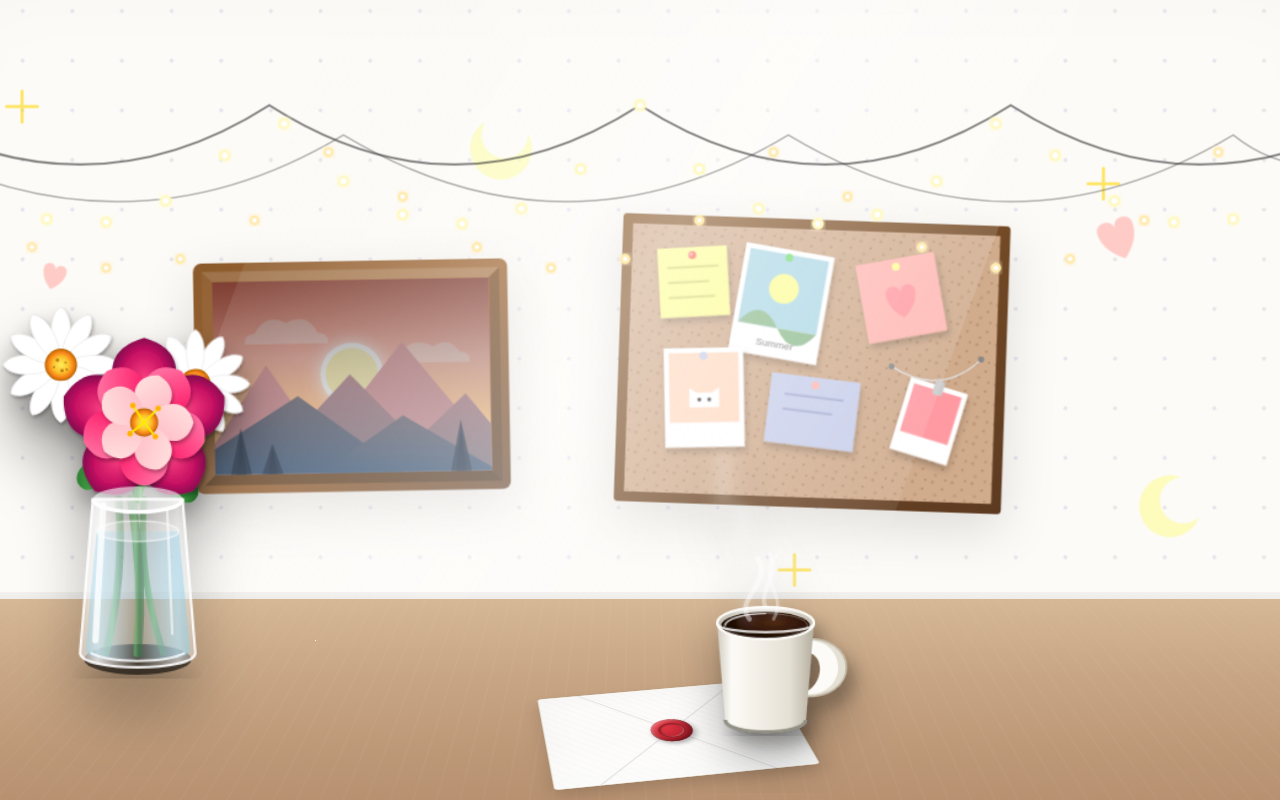
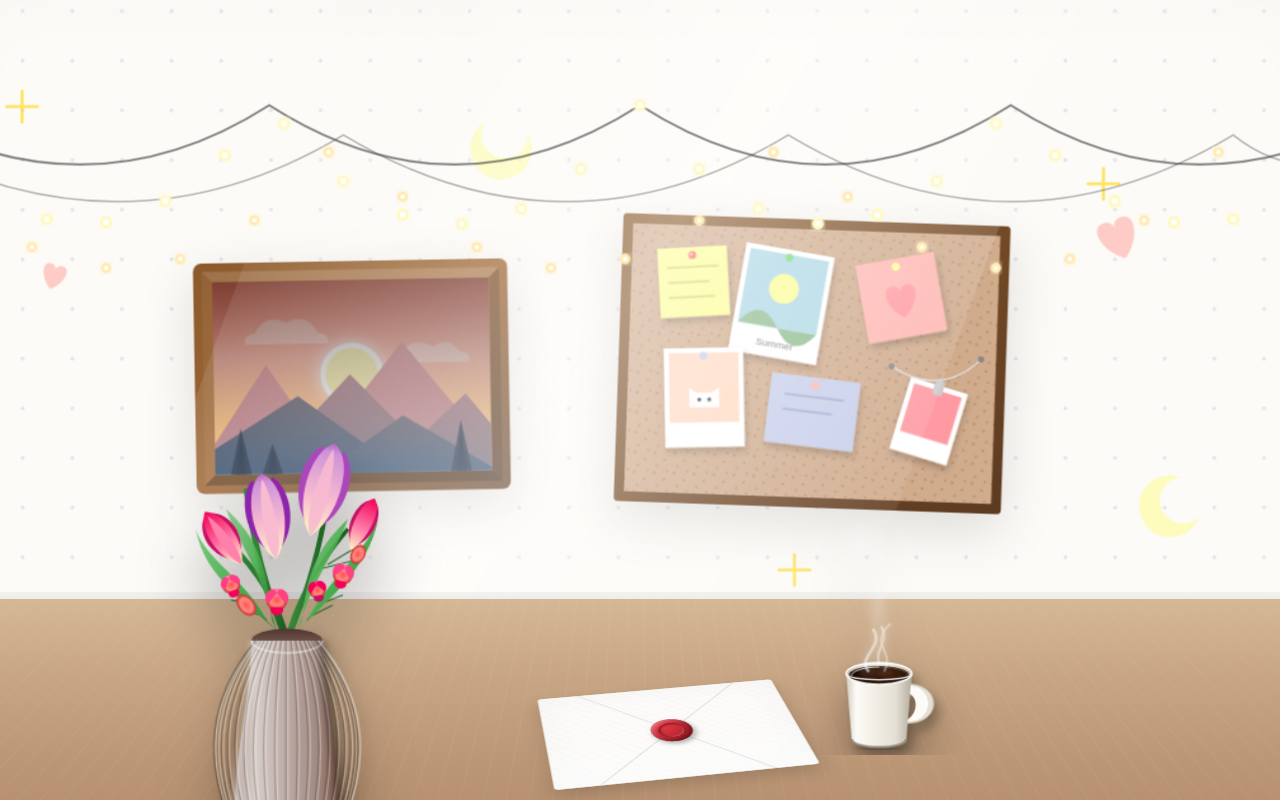
Before and after one commit to 17rndl/apology-letter, a React (Vite) app: page / in a window 1280 px wide. Built offline with nearby package versions, Linux system fonts and the light colour scheme.

Commit message:
Refactor SVG Art Components: Adjust dimensions and positions for SVG Bouquet and Coffee Mug for improved aesthetics

```diff
--- a/src/components/CreativeRoomCSS.css
+++ b/src/components/CreativeRoomCSS.css
@@ -121,10 +121,10 @@
 /* SVG Bouquet */
 .svg-bouquet {
   position: absolute;
-  width: 260px;
-  top: 15%;
-  left: 20%;
-  transform: rotateX(-75deg) translateY(-130px) translateZ(10px);
+  width: 160px;
+  top: 25%;
+  left: 30%;
+  transform: rotateX(-75deg) translateZ(5px);
   transform-origin: bottom center;
   filter: drop-shadow(0 30px 25px rgba(0,0,0,0.35));
 }
@@ -134,9 +134,9 @@
 .svg-coffee-mug {
   position: absolute;
   top: 35%;
-  right: 40%;
-  width: 140px;
-  transform: rotateX(-75deg) translateY(-30px) translateZ(5px);
+  right: 35%;
+  width: 100px;
+  transform: rotateX(-75deg) translateZ(3px);
   transform-origin: bottom center;
   filter: drop-shadow(0 20px 20px rgba(0,0,0,0.3));
 }
--- a/src/components/SVGArt/BouquetSVG.jsx
+++ b/src/components/SVGArt/BouquetSVG.jsx
@@ -1,162 +1,222 @@
 import React from 'react';
 
 const BouquetSVG = ({ className }) => {
+  // Generate curved paths for the vase ribs to give a 3D cylindrical effect
+  const ribPaths = [];
+  const numRibs = 20;
+  for (let i = 0; i <= numRibs; i++) {
+    const t = i / numRibs; // 0 to 1
+    // X positions curve along the cylinder. We use a sine distribution for 3D spacing.
+    const angle = Math.PI * t;
+    const xDist = -Math.cos(angle); // -1 to 1
+
+    // Top rim is narrower (width 60), bottom is wider (width 120), middle is widest (width 160)
+    // We create bezier control points to match the pear shape
+    const topX = 100 + xDist * 30;
+    const midX = 100 + xDist * 80;
+    const botX = 100 + xDist * 55;
+
+    ribPaths.push(`M ${topX} 200 C ${midX} 260, ${midX} 320, ${botX} 380`);
+  }
+
   return (
-    <svg viewBox="-50 -50 250 350" className={className} xmlns="http://www.w3.org/2000/svg" style={{ overflow: 'visible' }}>
+    <svg viewBox="0 0 200 420" className={className} xmlns="http://www.w3.org/2000/svg" style={{ overflow: 'visible' }}>
       <defs>
-        {/* Intricate Daisy Centers */}
-        <radialGradient id="daisyCenter" cx="50%" cy="50%" r="50%">
-          <stop offset="0%" stopColor="#ffee58" />
-          <stop offset="50%" stopColor="#fbc02d" />
-          <stop offset="80%" stopColor="#f57f17" />
-          <stop offset="100%" stopColor="#b26500" />
+        <filter id="shadowGround">
+          <feDropShadow dx="0" dy="20" stdDeviation="10" floodColor="#000" floodOpacity="0.4" />
+        </filter>
+        <filter id="flowerDrop">
+          <feDropShadow dx="0" dy="10" stdDeviation="8" floodColor="#000" floodOpacity="0.2" />
+        </filter>
+        <filter id="petalShadow">
+          <feDropShadow dx="1" dy="2" stdDeviation="1.5" floodColor="#000" floodOpacity="0.3" />
+        </filter>
+        <filter id="vaseShadow">
+          <feDropShadow dx="5" dy="10" stdDeviation="10" floodColor="#000" floodOpacity="0.25" />
+        </filter>
+
+        {/* Vase Gradients (Dusty pinkish-grey ceramic) */}
+        <linearGradient id="vaseBody" x1="0%" y1="0%" x2="100%" y2="0%">
+          <stop offset="0%" stopColor="#bcaaa4" />
+          <stop offset="20%" stopColor="#d7ccc8" />
+          <stop offset="80%" stopColor="#a1887f" />
+          <stop offset="100%" stopColor="#795548" />
+        </linearGradient>
+
+        <linearGradient id="vaseInside" x1="0%" y1="0%" x2="0%" y2="100%">
+          <stop offset="0%" stopColor="#4e342e" />
+          <stop offset="100%" stopColor="#8d6e63" />
+        </linearGradient>
+
+        {/* Tulip Petal Gradients */}
+        <linearGradient id="tulipPurple" x1="0%" y1="100%" x2="0%" y2="0%">
+          <stop offset="0%" stopColor="#fff9c4" /> {/* Pale Yellow base */}
+          <stop offset="40%" stopColor="#f8bbd0" /> {/* Pink mid */}
+          <stop offset="90%" stopColor="#ce93d8" /> {/* Purple tip */}
+          <stop offset="100%" stopColor="#ba68c8" />
+        </linearGradient>
+
+        <linearGradient id="tulipPink" x1="0%" y1="100%" x2="0%" y2="0%">
+          <stop offset="0%" stopColor="#fff9c4" />
+          <stop offset="40%" stopColor="#ff80ab" />
+          <stop offset="100%" stopColor="#f50057" />
+        </linearGradient>
+
+        {/* Spray Rose Gradients */}
+        <radialGradient id="rosePink" cx="50%" cy="50%" r="50%">
+          <stop offset="0%" stopColor="#ff5252" />
+          <stop offset="60%" stopColor="#ff8a80" />
+          <stop offset="100%" stopColor="#c62828" />
         </radialGradient>
 
-        {/* Deep Peony Gradients for layering */}
-        <radialGradient id="peonyDark" cx="50%" cy="50%" r="50%">
-          <stop offset="0%" stopColor="#ff4081" />
-          <stop offset="70%" stopColor="#c51162" />
-          <stop offset="100%" stopColor="#880e4f" />
-        </radialGradient>
-        <linearGradient id="peonyPetal" x1="0%" y1="0%" x2="100%" y2="100%">
-          <stop offset="0%" stopColor="#ff80ab" />
-          <stop offset="50%" stopColor="#ff4081" />
-          <stop offset="100%" stopColor="#f50057" />
-        </linearGradient>
-        <linearGradient id="peonyLight" x1="0%" y1="0%" x2="100%" y2="100%">
-          <stop offset="0%" stopColor="#ffe4e1" />
-          <stop offset="100%" stopColor="#ffb6c1" />
+        {/* Foliage Gradients */}
+        <linearGradient id="tulipLeaf" x1="0%" y1="0%" x2="100%" y2="100%">
+          <stop offset="0%" stopColor="#81c784" />
+          <stop offset="50%" stopColor="#4caf50" />
+          <stop offset="100%" stopColor="#2e7d32" />
         </linearGradient>
 
-        <linearGradient id="stemGrad" x1="0%" y1="0%" x2="100%" y2="0%">
-          <stop offset="0%" stopColor="#2e7d32" />
-          <stop offset="50%" stopColor="#4caf50" />
+        <linearGradient id="stemDark" x1="0%" y1="0%" x2="100%" y2="0%">
+          <stop offset="0%" stopColor="#388e3c" />
           <stop offset="100%" stopColor="#1b5e20" />
         </linearGradient>
-
-        {/* Realistic Vase Refraction Gradients */}
-        <linearGradient id="vaseGlass" x1="0%" y1="0%" x2="100%" y2="0%">
-          <stop offset="0%" stopColor="rgba(255,255,255,0.4)" />
-          <stop offset="15%" stopColor="rgba(255,255,255,0.8)" />
-          <stop offset="50%" stopColor="rgba(255,255,255,0.05)" />
-          <stop offset="85%" stopColor="rgba(255,255,255,0.6)" />
-          <stop offset="100%" stopColor="rgba(255,255,255,0.3)" />
-        </linearGradient>
-
-        <linearGradient id="vaseWater" x1="0%" y1="0%" x2="100%" y2="0%">
-          <stop offset="0%" stopColor="rgba(135,206,235,0.4)" />
-          <stop offset="50%" stopColor="rgba(135,206,235,0.1)" />
-          <stop offset="100%" stopColor="rgba(135,206,235,0.5)" />
-        </linearGradient>
-
-        <filter id="flowerShadow" x="-30%" y="-30%" width="160%" height="160%">
-          <feDropShadow dx="0" dy="10" stdDeviation="8" floodColor="#000" floodOpacity="0.25" />
-        </filter>
-        <filter id="petalShadow" x="-20%" y="-20%" width="140%" height="140%">
-          <feDropShadow dx="1" dy="2" stdDeviation="1.5" floodColor="#000" floodOpacity="0.3" />
-        </filter>
-        <filter id="shadowGround">
-          <feDropShadow dx="0" dy="25" stdDeviation="12" floodColor="#000" floodOpacity="0.5" />
-        </filter>
       </defs>
 
-      {/* Grounding Contact Shadow for the Vase */}
-      <ellipse cx="75" cy="285" rx="42" ry="12" fill="rgba(0,0,0,0.6)" filter="url(#shadowGround)" />
+      {/* Grounding Contact Shadow */}
+      <ellipse cx="100" cy="385" rx="55" ry="12" fill="rgba(0,0,0,0.5)" filter="url(#shadowGround)" />
 
-      {/* Underwater Stems (Distorted by water refraction) - Pushed down to base */}
-      <g opacity="0.6">
-        <path d="M 60 160 Q 65 220 50 280" fill="none" stroke="url(#stemGrad)" strokeWidth="6" strokeLinecap="round" />
-        <path d="M 80 160 Q 75 220 95 280" fill="none" stroke="url(#stemGrad)" strokeWidth="5" strokeLinecap="round" />
-        <path d="M 70 160 Q 80 220 75 280" fill="none" stroke="url(#stemGrad)" strokeWidth="7" strokeLinecap="round" />
-      </g>
+      {/* --- THE FLOWERS --- */}
+      <g>
 
-      <g filter="url(#flowerShadow)">
-        {/* Above Water Stems */}
-        <path d="M 75 160 Q 60 110 30 70" fill="none" stroke="url(#stemGrad)" strokeWidth="5" strokeLinecap="round" />
-        <path d="M 75 160 Q 90 120 120 70" fill="none" stroke="url(#stemGrad)" strokeWidth="4" strokeLinecap="round" />
-        <path d="M 75 160 Q 75 130 80 90" fill="none" stroke="url(#stemGrad)" strokeWidth="6" strokeLinecap="round" />
+        {/* Background Stems */}
+        <path d="M 100 200 Q 110 150 160 90" fill="none" stroke="url(#stemDark)" strokeWidth="4" />
+        <path d="M 100 200 Q 90 150 40 100" fill="none" stroke="url(#stemDark)" strokeWidth="5" />
+        <path d="M 100 200 Q 130 130 140 60" fill="none" stroke="url(#stemDark)" strokeWidth="5" />
+        <path d="M 100 200 Q 70 130 60 50" fill="none" stroke="url(#stemDark)" strokeWidth="6" />
 
-        {/* Leaves */}
-        <path d="M 60 130 C 40 120, 20 140, 30 150 C 40 160, 55 140, 60 130 Z" fill="url(#stemGrad)" />
-        <path d="M 85 140 C 110 130, 130 150, 120 160 C 110 170, 95 150, 85 140 Z" fill="url(#stemGrad)" />
-        <path d="M 70 110 C 90 90, 110 100, 100 120 C 90 130, 70 120, 70 110 Z" fill="url(#stemGrad)" />
-
-        {/* --- DAISY 1 (Top Left) --- */}
-        <g transform="translate(15, 55) scale(0.9)">
-          <g fill="#ffffff" stroke="#e0e0e0" strokeWidth="0.5" filter="url(#petalShadow)">
-            {[0, 30, 60, 90, 120, 150, 180, 210, 240, 270, 300, 330].map((angle, i) => (
-              <path key={angle} d="M 0 0 C -12 -20, -10 -45, 0 -50 C 10 -45, 12 -20, 0 0 Z" transform={`rotate(${angle})`} />
-            ))}
-          </g>
-          <circle cx="0" cy="0" r="14" fill="url(#daisyCenter)" />
-          <g fill="#8c4a00" opacity="0.6">
-             <circle cx="-3" cy="-4" r="1.5" /><circle cx="4" cy="-2" r="1" /><circle cx="1" cy="5" r="1.5" />
-             <circle cx="-6" cy="2" r="1" /><circle cx="5" cy="4" r="1" />
-          </g>
+        {/* Ferns / Greenery filler */}
+        <g stroke="#1b5e20" strokeWidth="1.5" fill="none" opacity="0.8">
+           <path d="M 120 180 L 150 140 M 130 165 L 155 155 M 125 175 L 145 165" />
+           <path d="M 80 180 L 50 150 M 70 165 L 45 160 M 75 175 L 55 170" />
+           <path d="M 130 130 L 170 120 M 140 125 L 165 110" />
         </g>
 
-        {/* --- DAISY 2 (Top Right) --- */}
-        <g transform="translate(120, 70) scale(0.85) rotate(15)">
-          <g fill="#ffffff" stroke="#e0e0e0" strokeWidth="0.5" filter="url(#petalShadow)">
-            {[15, 45, 75, 105, 135, 165, 195, 225, 255, 285, 315, 345].map((angle, i) => (
-              <path key={angle} d="M 0 0 C -12 -20, -10 -45, 0 -50 C 10 -45, 12 -20, 0 0 Z" transform={`rotate(${angle})`} />
-            ))}
+        {/* Broad Tulip Leaves */}
+        <path d="M 100 200 C 60 160, 20 140, 10 90 C 20 120, 60 140, 80 180 Z" fill="url(#tulipLeaf)" />
+        <path d="M 100 200 C 140 160, 180 130, 190 80 C 180 110, 140 140, 120 180 Z" fill="url(#tulipLeaf)" />
+        <path d="M 90 190 C 70 120, 50 100, 40 70 C 60 90, 80 110, 85 180 Z" fill="url(#tulipLeaf)" opacity="0.9" />
+        <path d="M 110 190 C 130 130, 150 110, 160 80 C 140 100, 120 120, 115 180 Z" fill="url(#tulipLeaf)" opacity="0.9" />
+
+        {/* --- SPRAY ROSES (Clusters around the rim) --- */}
+        <g>
+          {/* Rose 1 (Left) */}
+          <g transform="translate(45, 145) scale(0.6) rotate(-20)">
+            <circle cx="0" cy="0" r="15" fill="url(#rosePink)" />
+            <path d="M -10 -5 C -15 -20, 15 -20, 10 -5 Z" fill="#ff80ab" />
+            <path d="M -12 5 C -25 -5, -5 -25, 0 -10 Z" fill="#ff4081" />
+            <path d="M 12 5 C 25 -5, 5 -25, 0 -10 Z" fill="#ff4081" />
+            <path d="M -8 10 C -15 25, 15 25, 8 10 Z" fill="#f50057" />
           </g>
-          <circle cx="0" cy="0" r="14" fill="url(#daisyCenter)" />
-          <g fill="#8c4a00" opacity="0.6">
-             <circle cx="-3" cy="-4" r="1.5" /><circle cx="4" cy="-2" r="1" /><circle cx="1" cy="5" r="1.5" />
+          {/* Rose 2 (Right) */}
+          <g transform="translate(155, 135) scale(0.65) rotate(15)">
+            <circle cx="0" cy="0" r="15" fill="url(#rosePink)" />
+            <path d="M -10 -5 C -15 -20, 15 -20, 10 -5 Z" fill="#ff80ab" />
+            <path d="M -12 5 C -25 -5, -5 -25, 0 -10 Z" fill="#ff4081" />
+            <path d="M 12 5 C 25 -5, 5 -25, 0 -10 Z" fill="#ff4081" />
+            <path d="M -8 10 C -15 25, 15 25, 8 10 Z" fill="#f50057" />
           </g>
+          {/* Rose 3 (Center Base) */}
+          <g transform="translate(90, 160) scale(0.7)">
+            <circle cx="0" cy="0" r="15" fill="url(#rosePink)" />
+            <path d="M -10 -5 C -15 -20, 15 -20, 10 -5 Z" fill="#ff80ab" />
+            <path d="M -12 5 C -25 -5, -5 -25, 0 -10 Z" fill="#ff4081" />
+            <path d="M 12 5 C 25 -5, 5 -25, 0 -10 Z" fill="#ff4081" />
+            <path d="M -8 10 C -15 25, 15 25, 8 10 Z" fill="#f50057" />
+          </g>
+          {/* Rose 4 (Mid-Right) */}
+          <g transform="translate(130, 150) scale(0.55) rotate(-10)">
+            <circle cx="0" cy="0" r="15" fill="url(#rosePink)" />
+            <path d="M -10 -5 C -15 -20, 15 -20, 10 -5 Z" fill="#ff4081" />
+            <path d="M -12 5 C -25 -5, -5 -25, 0 -10 Z" fill="#f50057" />
+            <path d="M 12 5 C 25 -5, 5 -25, 0 -10 Z" fill="#f50057" />
+            <path d="M -8 10 C -15 25, 15 25, 8 10 Z" fill="#c51162" />
+          </g>
+          {/* Small buds */}
+          <ellipse cx="60" cy="165" rx="8" ry="12" fill="url(#rosePink)" transform="rotate(-40 60 165)" />
+          <ellipse cx="170" cy="115" rx="7" ry="10" fill="url(#rosePink)" transform="rotate(30 170 115)" />
         </g>
 
-        {/* --- PINK PEONY (Center Bottom) --- */}
-        <g transform="translate(80, 100) scale(1.1)">
-          <g fill="url(#peonyDark)" filter="url(#petalShadow)">
-            {[0, 72, 144, 216, 288].map(angle => (
-               <path key={angle} d="M 0 0 C -25 -20, -35 -50, 0 -60 C 35 -50, 25 -20, 0 0 Z" transform={`rotate(${angle})`} />
-            ))}
+        {/* --- TULIPS (Prominent, Foreground) --- */}
+        <g>
+
+          {/* Tulip 1 (Far Left, Pink, leaning out) */}
+          <g transform="translate(45, 110) scale(0.9) rotate(-35)">
+            {/* Back petals */}
+            <path d="M 0 15 C -25 -5, -20 -35, -5 -45 C 5 -35, 10 -10, 0 15 Z" fill="#c51162" />
+            <path d="M 0 15 C 25 -5, 20 -35, 5 -45 C -5 -35, -10 -10, 0 15 Z" fill="#c51162" />
+            {/* Front petals */}
+            <path d="M 0 20 C -20 0, -15 -40, 0 -50 C 15 -40, 20 0, 0 20 Z" fill="url(#tulipPink)" />
+            {/* Front overlapping petal */}
+            <path d="M 0 20 C -10 5, -5 -30, 0 -45 C 5 -30, 10 5, 0 20 Z" fill="#ff80ab" />
           </g>
-          <g fill="url(#peonyPetal)" filter="url(#petalShadow)">
-            {[36, 108, 180, 252, 324].map(angle => (
-               <path key={angle} d="M 0 0 C -20 -15, -25 -40, 0 -45 C 25 -40, 20 -15, 0 0 Z" transform={`rotate(${angle})`} />
-            ))}
+
+          {/* Tulip 2 (Center Left, Purple) */}
+          <g transform="translate(85, 95) scale(1) rotate(-10)">
+            <path d="M 0 20 C -30 0, -25 -45, -10 -55 C 5 -40, 15 -15, 0 20 Z" fill="#8e24aa" />
+            <path d="M 0 20 C 30 0, 25 -45, 10 -55 C -5 -40, -15 -15, 0 20 Z" fill="#8e24aa" />
+            <path d="M 0 25 C -22 5, -20 -50, 0 -60 C 22 -50, 20 5, 0 25 Z" fill="url(#tulipPurple)" />
+            <path d="M 0 25 C -12 10, -5 -45, 0 -55 C 5 -45, 12 10, 0 25 Z" fill="#f8bbd0" />
           </g>
-          <g fill="url(#peonyLight)" filter="url(#petalShadow)">
-            {[18, 90, 162, 234, 306].map(angle => (
-               <path key={angle} d="M 0 0 C -15 -10, -20 -30, 0 -35 C 20 -30, 15 -10, 0 0 Z" transform={`rotate(${angle})`} />
-            ))}
+
+          {/* Tulip 3 (Center Right, Tall, Purple) */}
+          <g transform="translate(130, 70) scale(1.1) rotate(15)">
+            <path d="M 0 20 C -30 0, -25 -45, -10 -55 C 5 -40, 15 -15, 0 20 Z" fill="#ab47bc" />
+            <path d="M 0 20 C 30 0, 25 -45, 10 -55 C -5 -40, -15 -15, 0 20 Z" fill="#ab47bc" />
+            <path d="M 0 25 C -22 5, -20 -50, 0 -60 C 22 -50, 20 5, 0 25 Z" fill="url(#tulipPurple)" />
+            <path d="M 0 25 C -12 10, -5 -45, 0 -55 C 5 -45, 12 10, 0 25 Z" fill="#f8bbd0" opacity="0.9" />
           </g>
-          <circle cx="0" cy="0" r="10" fill="url(#daisyCenter)" />
-          <g stroke="#ffea00" strokeWidth="1.5">
-            <line x1="0" y1="0" x2="-8" y2="-12" /><circle cx="-8" cy="-12" r="2" fill="#ffb300" stroke="none" />
-            <line x1="0" y1="0" x2="10" y2="-10" /><circle cx="10" cy="-10" r="2" fill="#ffb300" stroke="none" />
-            <line x1="0" y1="0" x2="-10" y2="8" /><circle cx="-10" cy="8" r="2" fill="#ffb300" stroke="none" />
-            <line x1="0" y1="0" x2="8" y2="10" /><circle cx="8" cy="10" r="2" fill="#ffb300" stroke="none" />
+
+          {/* Tulip 4 (Far Right, Pink bud) */}
+          <g transform="translate(170, 95) scale(0.7) rotate(25)">
+            <path d="M 0 20 C -25 0, -20 -40, -5 -50 C 5 -40, 15 -10, 0 20 Z" fill="#c51162" />
+            <path d="M 0 20 C 25 0, 20 -40, 5 -50 C -5 -40, -15 -10, 0 20 Z" fill="#c51162" />
+            <path d="M 0 25 C -18 5, -15 -45, 0 -55 C 18 -45, 15 5, 0 25 Z" fill="url(#tulipPink)" />
           </g>
+
         </g>
       </g>
 
-      {/* --- HYPER-REALISTIC VASE --- */}
-      {/* Back rim of vase */}
-      <ellipse cx="75" cy="160" rx="35" ry="10" fill="rgba(255,255,255,0.6)" />
+      {/* --- THE CERAMIC RIBBED VASE --- */}
+      <g filter="url(#vaseShadow)">
+        {/* Back Inside Rim */}
+        <ellipse cx="100" cy="200" rx="35" ry="12" fill="url(#vaseInside)" />
 
-      {/* Vase Body */}
-      <path d="M 40 160 L 30 280 C 30 295, 120 295, 120 280 L 110 160 Z" fill="url(#vaseGlass)" stroke="rgba(255,255,255,0.9)" strokeWidth="2" />
+        {/* The Vase Body Pear Silhouette */}
+        <path d="M 65 200 C 65 260, 45 320, 50 380 C 55 400, 145 400, 150 380 C 155 320, 135 260, 135 200 Z" fill="url(#vaseBody)" />
 
-      {/* Water Body inside vase */}
-      <path d="M 43 185 L 34 278 C 34 290, 116 290, 116 278 L 107 185 Z" fill="url(#vaseWater)" />
+        {/* Dynamic 3D Fluted Ribbing */}
+        <g opacity="0.6">
+          {ribPaths.map((pathStr, i) => (
+            <g key={i}>
+              {/* Shadow stroke on the left of the rib */}
+              <path d={pathStr} fill="none" stroke="rgba(0,0,0,0.3)" strokeWidth="1.5" transform="translate(-1, 0)" />
+              {/* Highlight stroke on the right of the rib */}
+              <path d={pathStr} fill="none" stroke="rgba(255,255,255,0.5)" strokeWidth="1.5" transform="translate(1, 0)" />
+            </g>
+          ))}
+        </g>
 
-      {/* Water Surface Line */}
-      <ellipse cx="75" cy="185" rx="32" ry="8" fill="rgba(255,255,255,0.2)" stroke="rgba(255,255,255,0.5)" strokeWidth="1.5" />
+        {/* Bottom Contact Rim Highlight */}
+        <path d="M 50 380 C 55 395, 145 395, 150 380" fill="none" stroke="rgba(0,0,0,0.3)" strokeWidth="3" />
+        <path d="M 50 380 C 55 395, 145 395, 150 380" fill="none" stroke="rgba(255,255,255,0.2)" strokeWidth="1" transform="translate(0, -2)" />
 
-      {/* Glass Highlights */}
-      <path d="M 48 165 L 42 270" stroke="#ffffff" strokeWidth="5" strokeLinecap="round" opacity="0.8" />
-      <path d="M 98 168 L 102 265" stroke="#ffffff" strokeWidth="2" strokeLinecap="round" opacity="0.6" />
+        {/* Front Top Rim */}
+        <path d="M 65 200 A 35 12 0 0 0 135 200" fill="none" stroke="rgba(255,255,255,0.4)" strokeWidth="2" />
 
-      {/* Front rim of vase */}
-      <path d="M 40 160 A 35 10 0 0 0 110 160" fill="none" stroke="#ffffff" strokeWidth="3" />
-
-      {/* Bottom curvature highlight */}
-      <path d="M 38 280 A 42 12 0 0 0 112 280" fill="none" stroke="#ffffff" strokeWidth="2" opacity="0.8" />
+        {/* Subtle overall volumetric shading on vase edges to make it truly 3D */}
+        <path d="M 65 200 C 65 260, 45 320, 50 380" fill="none" stroke="rgba(255,255,255,0.4)" strokeWidth="6" opacity="0.5" filter="blur(2px)" />
+        <path d="M 135 200 C 135 260, 155 320, 150 380" fill="none" stroke="rgba(0,0,0,0.5)" strokeWidth="8" opacity="0.5" filter="blur(3px)" />
+      </g>
     </svg>
   );
 };
--- a/src/components/SVGArt/CoffeeMugSVG.jsx
+++ b/src/components/SVGArt/CoffeeMugSVG.jsx
@@ -2,7 +2,7 @@ import React from 'react';
 
 const CoffeeMugSVG = ({ className }) => {
   return (
-    <svg viewBox="0 0 200 240" className={className} xmlns="http://www.w3.org/2000/svg" style={{ overflow: 'visible' }}>
+    <svg viewBox="0 0 200 220" className={className} xmlns="http://www.w3.org/2000/svg" style={{ overflow: 'visible' }}>
       <defs>
         {/* Volumetric Mug Gradient */}
         <linearGradient id="mugBody" x1="0%" y1="0%" x2="100%" y2="0%">
```
